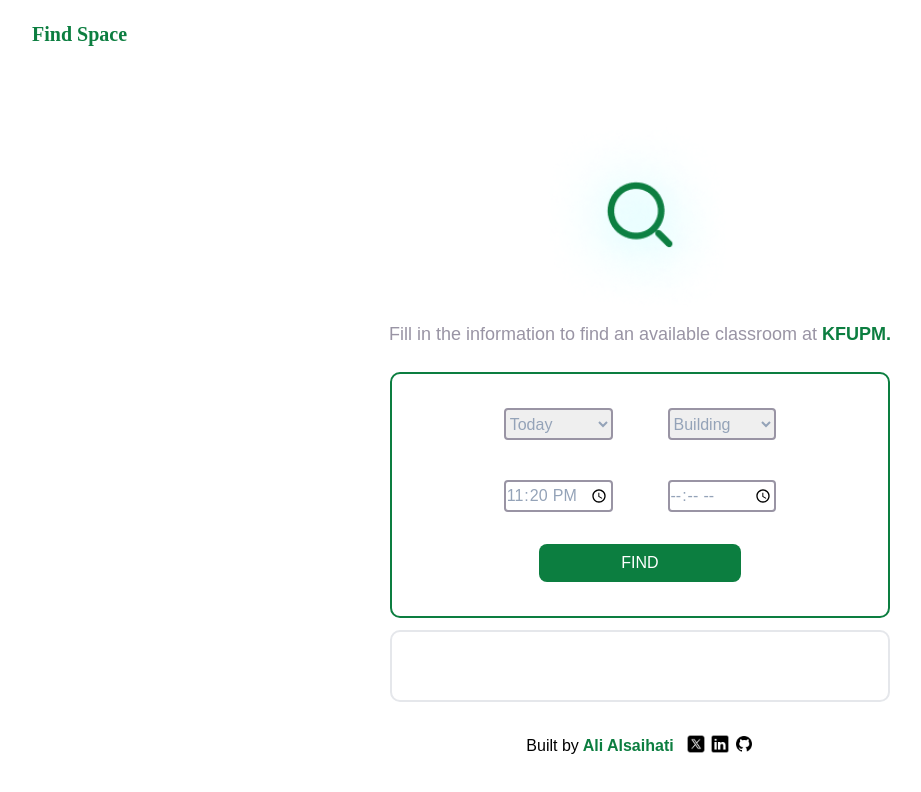
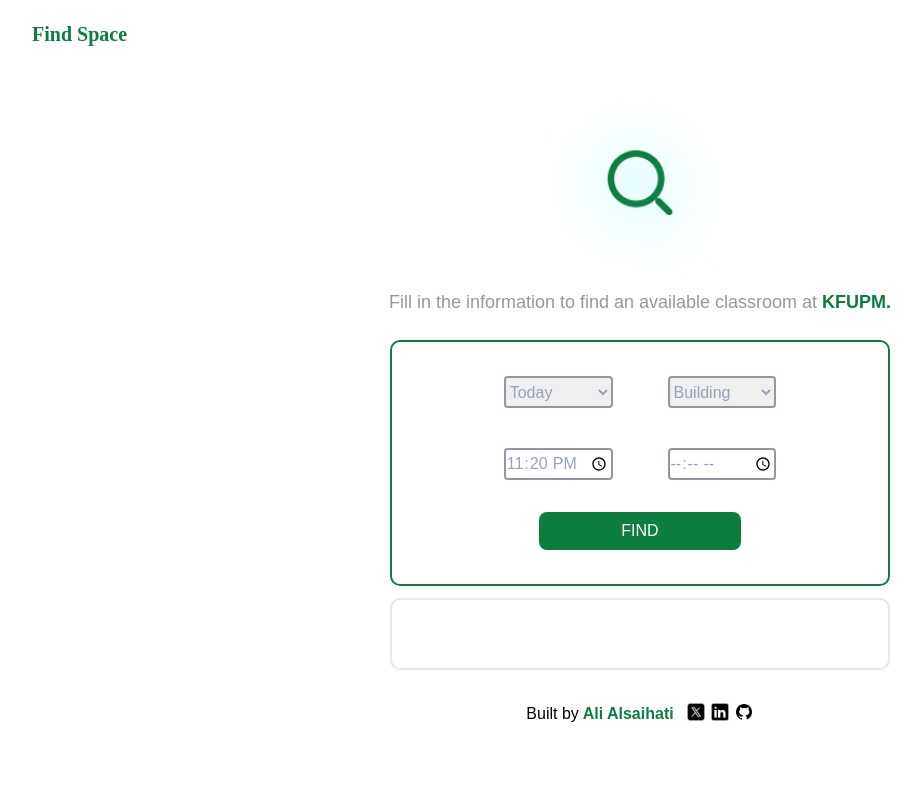
Before and after one commit to Ali-SWE/find-space, a Next.js app: page / in a window 1280 px wide. Shown: the top 792 px of the page, without its empty margins (0-921 px from the left). Built offline with nearby package versions, Linux system fonts and the light colour scheme; a web font is replaced by a local one.

Commit message:
navbar fix

```diff
--- a/app/components/Navbar.tsx
+++ b/app/components/Navbar.tsx
@@ -1,11 +1,7 @@
-"use client"
-import React, { useState } from 'react';
-import Link from 'next/link';
+import React from 'react';
 
 
 const Navbar: React.FC = () => {
-
-  const [isMenuOpen, setIsMenuOpen] = useState(false);
 
   return (
     <header className='text-primary'>
--- a/app/page.tsx
+++ b/app/page.tsx
@@ -66,7 +66,7 @@
   }
 
   return (
-    <div className="flex flex-col items-center justify-between pt-[32px] px-24 mt-5 mb-5">
+    <div className="flex flex-col items-center justify-between px-24 mt-5 mb-5">
       <Overview/>
       <div className="box-border grid grid-cols-1 gap-y-8 justify-items-center mb-3
       border-2 w-[282px] md:w-[500px] border-primary p-[34px] rounded-[10px]">
```
